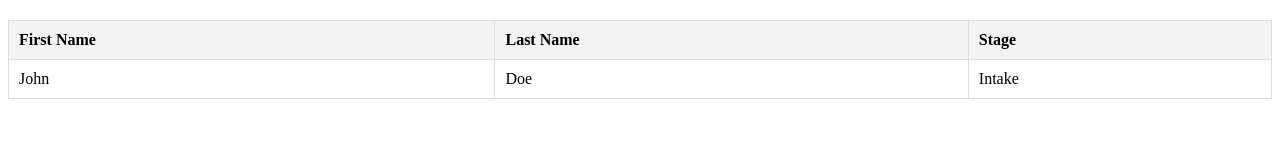
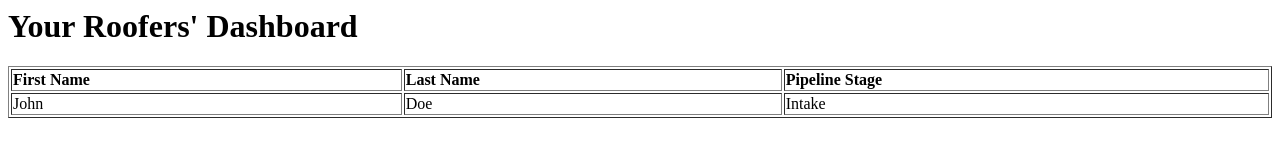
Before and after one commit to curtismccaffity-droid/roofers-dashboard, a plain HTML site: page index.html in a window 1280 px wide. Drawn offline with Linux system fonts and the light colour scheme.

Commit message:
Update index.html

```diff
--- a/index.html
+++ b/index.html
@@ -1,31 +1 @@
-<!DOCTYPE html>
-<html lang="en">
-<head>
-  <meta charset="UTF-8">
-  <title>Roofers Dashboard</title>
-  <style>
-    #roofersTable {
-      width: 100%;
-      border-collapse: collapse;
-      margin-top: 20px;
-    }
-    #roofersTable th, #roofersTable td {
-      padding: 10px;
-      text-align: left;
-      border: 1px solid #ddd;
-    }
-    #roofersTable th {
-      background-color: #f4f4f4;
-    }
-  </style>
-</head>
-<body>
-  <table id="roofersTable">
-    <tr><th>First Name</th><th>Last Name</th><th>Stage</th></tr>
-    <tr><td>John</td><td>Doe</td><td>Intake</td></tr>
-  </table>
-  <script>
-    // API logic to be added later
-  </script>
-</body>
-</html>
+<h1>Your Roofers' Dashboard</h1> <table border=1 style="width:100%; text-align:left;"> <thead> <tr> <th>First Name</th> <th>Last Name</th> <th>Pipeline Stage</th> </tr> </thead> <tbody> <tr> <td>John</td> <td>Doe</td> <td>Intake</td> </tr> </tbody> </table>
```
